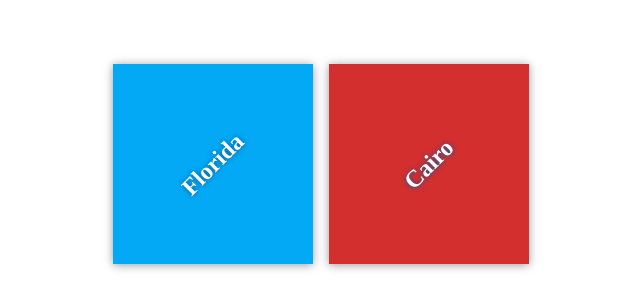
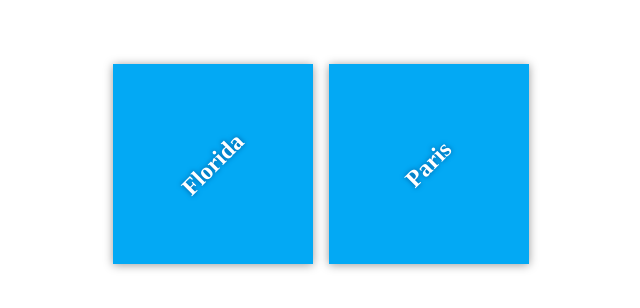
Before and after one commit to elsayedibrahim/my-travel-plans, a plain HTML site: page index.html in a window 1280 px wide. Shown: the part 236-544 px from the top of the page, without its empty margins (319-959 px from the left). Drawn offline with Linux system fonts and the light colour scheme.

Commit message:
Add starting destinations

```diff
--- a/index.html
+++ b/index.html
@@ -14,8 +14,8 @@
 <h2>Florida</h2>
 </div>
 
-<div class="destination" id="Cairo">
-<h2>Cairo</h2>
+<div class="destination" id="Paris">
+<h2>Paris</h2>
 </div>
 </div>
 </div>
```
